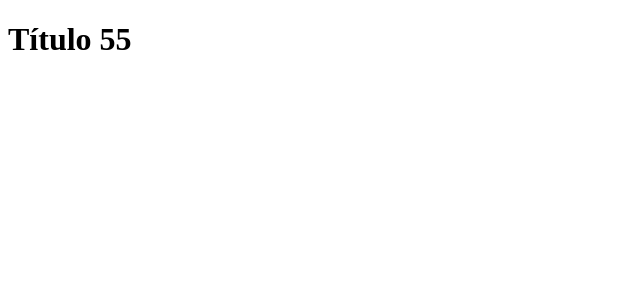
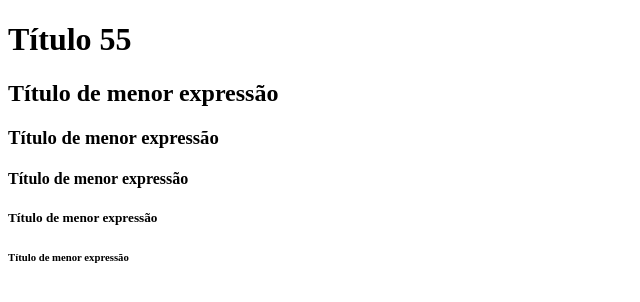
Before and after one commit to CEGS9/aulaHtml, a plain HTML site: page index.html in a window 1280 px wide. Shown: the whole page, without its empty margins (0-640 px from the left). Drawn offline with Linux system fonts and the light colour scheme.

Commit message:
Alterei os títulos

```diff
--- a/index.html
+++ b/index.html
@@ -7,5 +7,10 @@
 </head>
 <body>
     <h1>Título 55</h1>
+    <h2>Título de menor expressão</h2>
+    <h3>Título de menor expressão</h3>
+    <h4>Título de menor expressão</h4>
+    <h5>Título de menor expressão</h5>
+    <h6>Título de menor expressão</h6>
 </body>
 </html>
```
